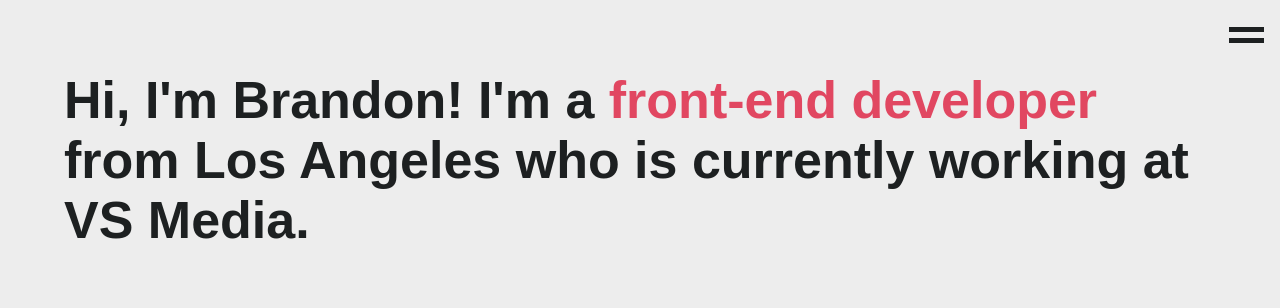
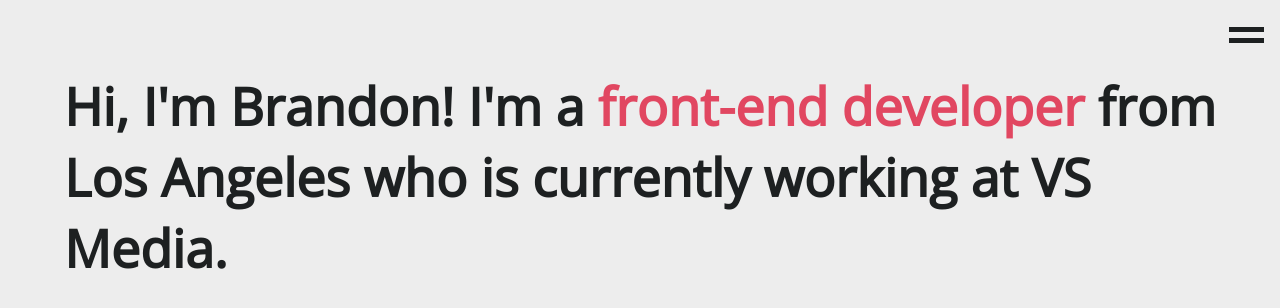
Before and after one commit to bd2187/portfolio-2019, a React app: page / in a window 1280 px wide. Shown: the top 308 px of the page. Built offline with nearby package versions, Linux system fonts and the light colour scheme.

Commit message:
Ad google font

```diff
--- a/src/public/css/main.css
+++ b/src/public/css/main.css
@@ -3,6 +3,7 @@
     -webkit-font-smoothing: antialiased;
     -moz-osx-font-smoothing: grayscale;
     text-rendering: optimizeLegibility;
+    font-family: "Open Sans", sans-serif;
 }
 
 a {
```
